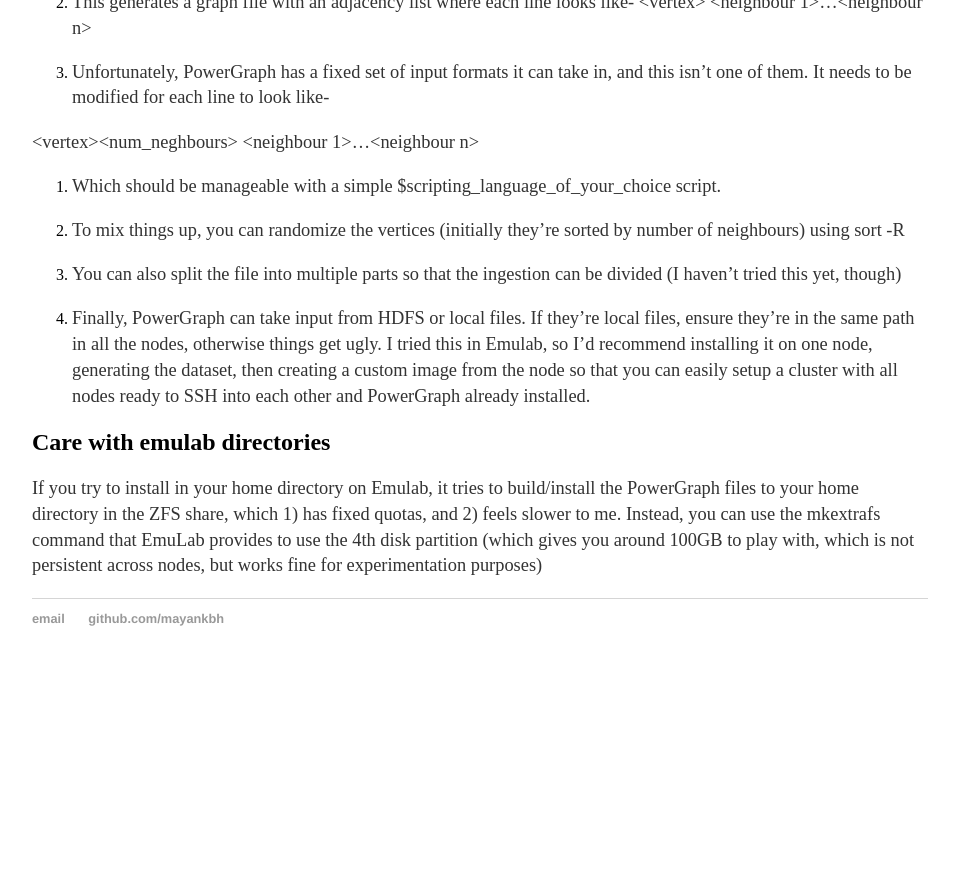
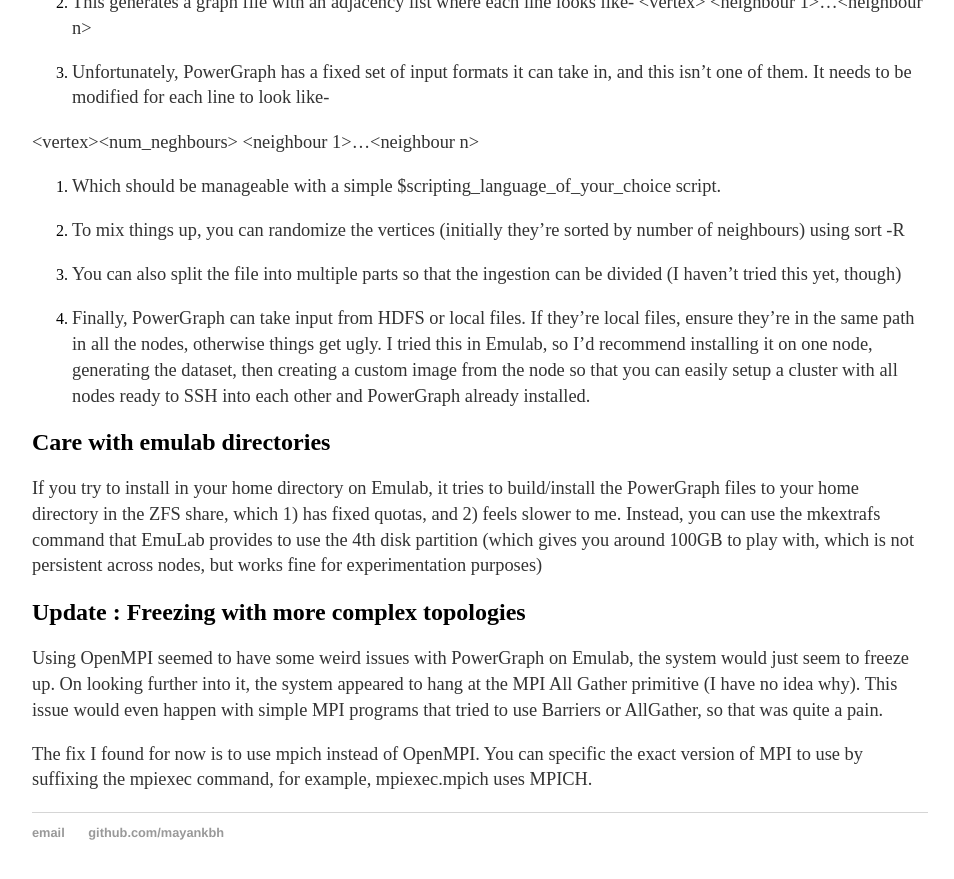
Before and after one commit to mayankbh/mayankbh.github.io, a Jekyll site: the page built from technology/_posts/2017-02-15-powergraph-setup-ubuntu.md, in a window 1280 px wide and 900 px high, scrolled down 1434 px. Shown: the top 879 px of the window, without its empty margins (160-1114 px from the left). Built offline with Jekyll 4.4.1, drawn with Linux system fonts in a browser that asks for light colours; before the commit the page ends 2120 px from its top, so only the background shows below that.

Commit message:
Update with fix to MPI issue

```diff
--- a/technology/_posts/2017-02-15-powergraph-setup-ubuntu.md
+++ b/technology/_posts/2017-02-15-powergraph-setup-ubuntu.md
@@ -61,3 +61,9 @@
 ## Care with emulab directories
 
 If you try to install in your home directory on Emulab, it tries to build/install the PowerGraph files to your home directory in the ZFS share, which 1) has fixed quotas, and 2) feels slower to me. Instead, you can use the mkextrafs command that EmuLab provides to use the 4th disk partition (which gives you around 100GB to play with, which is not persistent across nodes, but works fine for experimentation purposes)
+
+## Update : Freezing with more complex topologies
+
+Using OpenMPI seemed to have some weird issues with PowerGraph on Emulab, the system would just seem to freeze up. On looking further into it, the system appeared to hang at the MPI All Gather primitive (I have no idea why). This issue would even happen with simple MPI programs that tried to use Barriers or AllGather, so that was quite a pain.
+
+The fix I found for now is to use mpich instead of OpenMPI. You can specific the exact version of MPI to use by suffixing the mpiexec command, for example, mpiexec.mpich uses MPICH.
```
